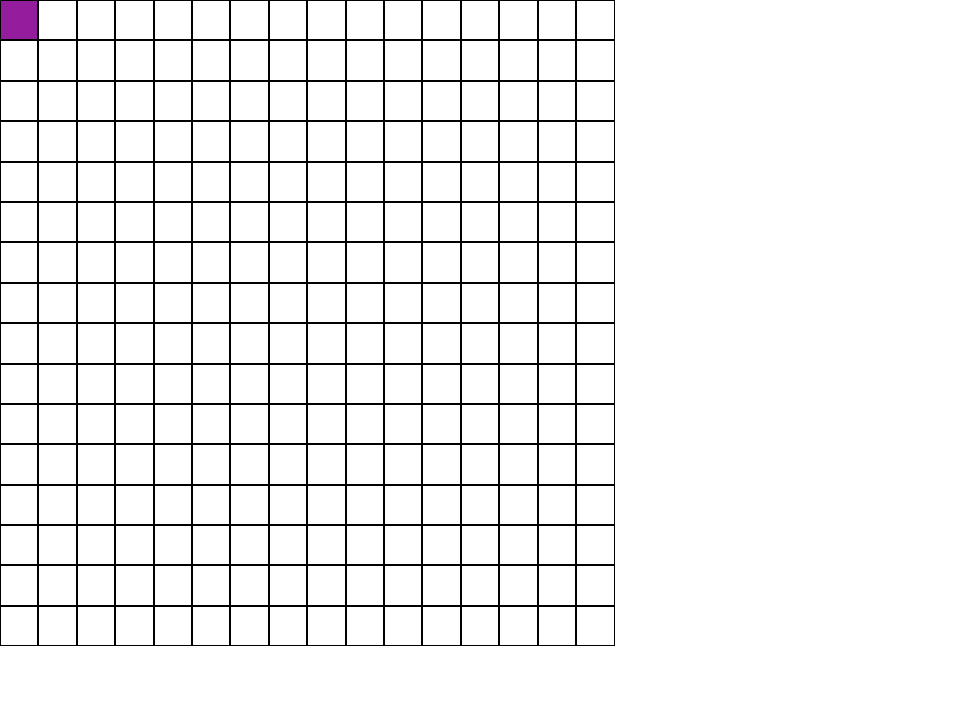
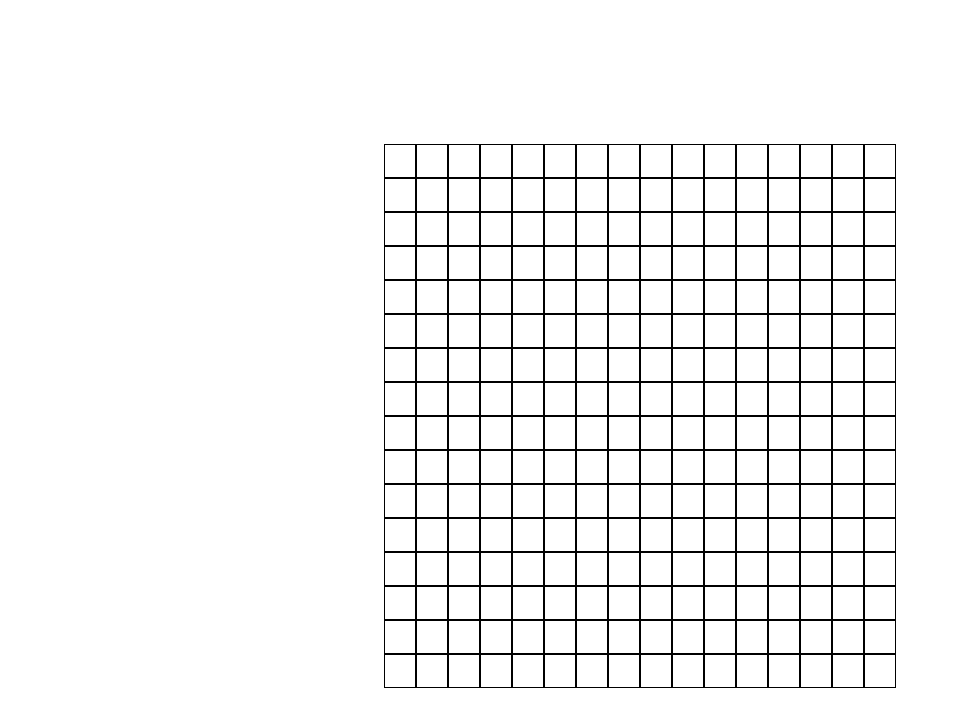
Before and after one commit to bassem931/odin-etch-a-sketch, a plain HTML site: page index.html in a window 1280 px wide. Shown: the whole page, without its empty margins (0-959 px from the left). Drawn offline with Linux system fonts and the light colour scheme.

Commit message:
feat: center grid in page

```diff
--- a/index.html
+++ b/index.html
@@ -10,8 +10,10 @@
 </head>
 
 <body>
-    <div class="main-cont">
+    <div class="center-main-cont">
+        <div class="main-cont">
 
+        </div>
     </div>
 </body>
 
--- a/style.css
+++ b/style.css
@@ -1,5 +1,5 @@
 :root {
-    --square-side: 3vw;
+    --square-side: 2.5vw;
 }
 
 body {
@@ -7,6 +7,13 @@ body {
     padding: 0;
     box-sizing: border-box;
     font-family: Arial, Helvetica, sans-serif;
+}
+
+.center-main-cont {
+    display: flex;
+    justify-content: center;
+    align-items: center;
+    height: 100vh;
 }
 
 .main-cont {
```
